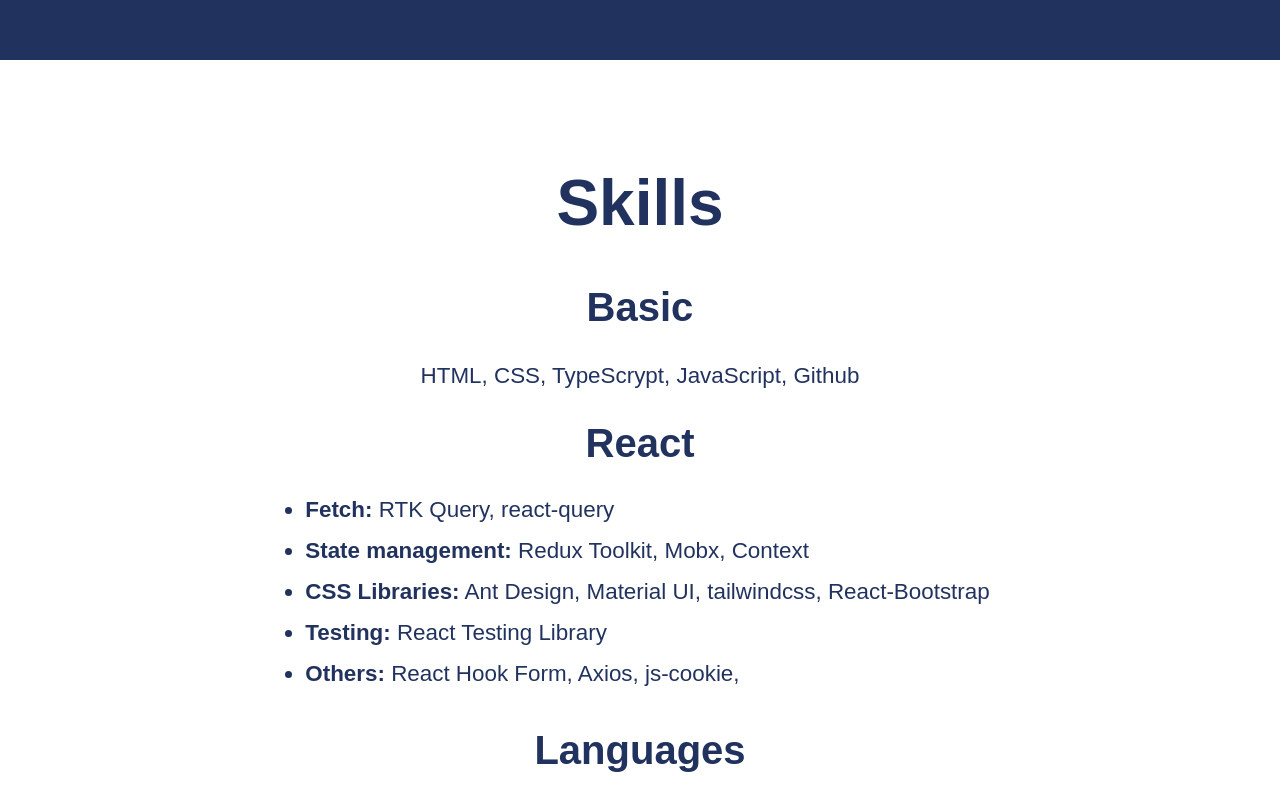
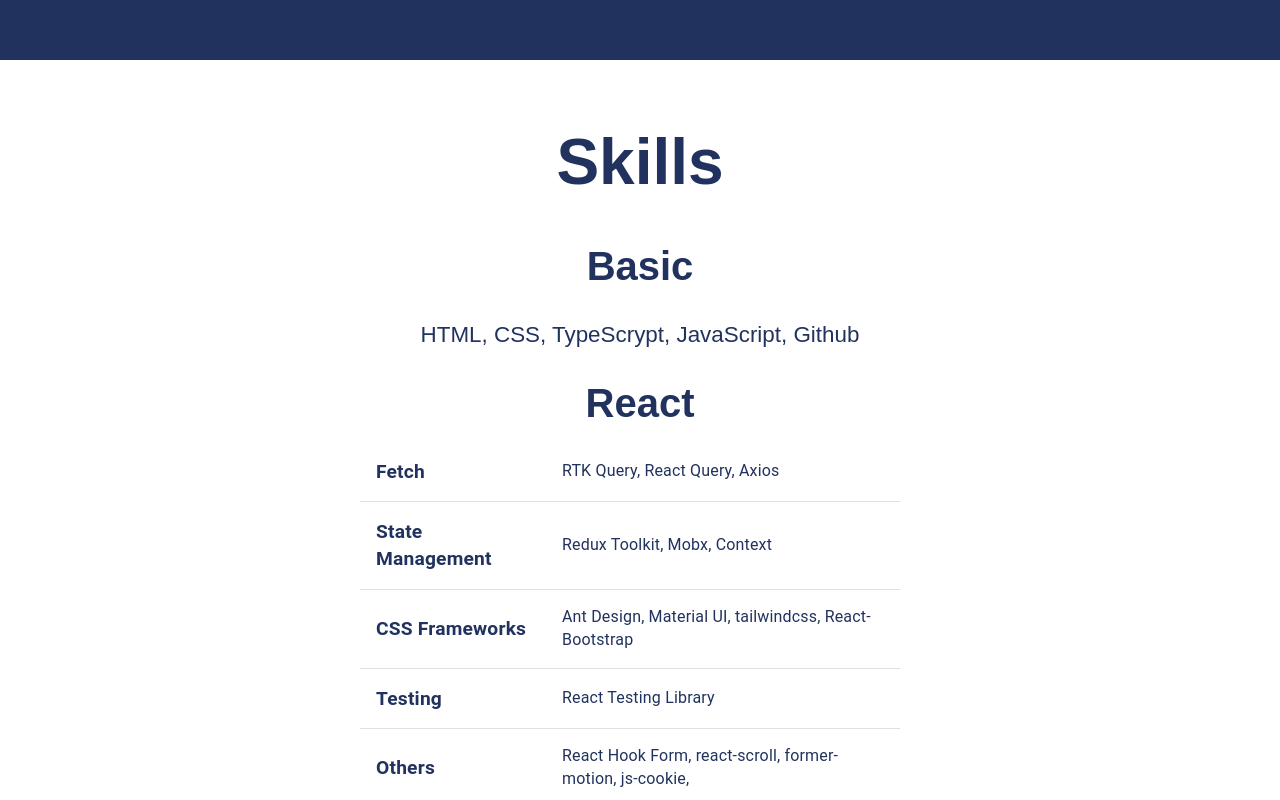
Before and after one commit to selim-kerimow/react-portfolio, a React (Vite) app: page / in a window 1280 px wide. Shown: the part 740-1540 px from the top of the page. Built offline with nearby package versions, Linux system fonts and the light colour scheme; a web font is replaced by a local one.

Commit message:
changed table in skills section

```diff
--- a/package.json
+++ b/package.json
@@ -14,6 +14,7 @@
     "@emotion/react": "^11.11.1",
     "@emotion/styled": "^11.11.0",
     "@mui/material": "^5.14.12",
+    "antd": "^5.10.2",
     "react": "^18.2.0",
     "react-dom": "^18.2.0",
     "react-icons": "^4.11.0",
--- a/src/css/home.css
+++ b/src/css/home.css
@@ -37,16 +37,16 @@
 /* skills section */
 .skills {
     width: 100%;
-    height: 100vh;
+    min-height: 100vh;
+    height: auto;
     display: flex;
     flex-direction: column;
     justify-content: center;
-    align-items: center;
     color: #21325e;
     margin: 35px 0;
 }
 .skills--title {
-    margin: 0;
+    margin: 0 auto;
     padding: 30px 0;
     font-size: 4rem;
 }
@@ -71,13 +71,6 @@
     font-size: 2.5rem;
     margin-top: 10px;
     margin-bottom: 0;
-}
-.skills--react ul {
-    padding-left: 15px;
-}
-.skills--react li {
-    font-size: 1.4rem;
-    margin: 15px;
 }
 
 .skills--languages {
@@ -106,10 +99,6 @@
         width: 90%;
         min-width: 0;
         font-size: 1.4rem;
-    }
-
-    .skills {
-        height: 90vh;
     }
     .skills--title {
         font-size: 3rem;
@@ -147,9 +136,6 @@
 }
 
 @media screen and (max-width: 415px) {
-    .skills {
-        height: 90vh;
-    }
     .about--title {
         font-size: 2.5rem;
     }
@@ -161,9 +147,6 @@
 }
 
 @media screen and (max-width: 375px) {
-    .skills {
-        height: 108vh;
-    }
     .skills--title {
         font-size: 2.5rem;
     }
--- a/src/pages/Home.tsx
+++ b/src/pages/Home.tsx
@@ -1,4 +1,5 @@
 import React from "react";
+import {TableContainer, Table, TableBody, TableRow, TableCell, Paper } from '@mui/material'
 
 // css
 import '../css/home.css'
@@ -10,7 +11,20 @@
 
 const Home: React.FC = () => {
 
+    function createData(
+        category: string,
+        description: string,
+      ) {
+        return {category, description };
+      }
 
+      const rows = [
+        createData('Fetch', 'RTK Query, React Query, Axios'),
+        createData('State Management', 'Redux Toolkit, Mobx, Context'),
+        createData('CSS Frameworks', 'Ant Design, Material UI, tailwindcss, React-Bootstrap'),
+        createData('Testing', 'React Testing Library'),
+        createData('Others', 'React Hook Form, react-scroll, former-motion, js-cookie,'),
+      ];
 
     return (
         <div className="home">
@@ -37,11 +51,23 @@
                 <div className="skills--react">
                     <h2>React</h2>
                     <ul>
-                        <li><strong>Fetch:</strong>  RTK Query, react-query</li>
-                        <li><strong>State management:</strong> Redux Toolkit, Mobx, Context</li>
-                        <li><strong>CSS Libraries:</strong> Ant Design, Material UI, tailwindcss, React-Bootstrap</li>
-                        <li><strong>Testing:</strong> React Testing Library</li>
-                        <li><strong>Others:</strong> React Hook Form, Axios, js-cookie, </li>
+                        <TableContainer component={Paper} elevation={0}>
+                        <Table sx={{ width: '90%', maxWidth: 600,}} aria-label="simple table">
+                            <TableBody >
+                            {rows.map((row) => (
+                                <TableRow
+                                    key={row.category}
+                                    sx={{ '&:last-child td, &:last-child th': { border: 0 }}}
+                                    >
+                                    <TableCell component="th" scope="row" sx={{fontSize: {md: '1.2rem', xs: '1rem'}, color: '#21325e'}}>
+                                        <strong>{row.category}</strong>
+                                    </TableCell>
+                                    <TableCell align="left" sx={{fontSize: {xs: '0.9rem', md: '1rem'}, color: '#21325e'}}>{row.description}</TableCell>
+                                </TableRow>
+                            ))}
+                            </TableBody>
+                        </Table>
+                        </TableContainer>
                     </ul>
                 </div>
                 <div className="skills--languages">
```
Also changed, not shown: 1 other file (tests, documents, lock files or other folders).
